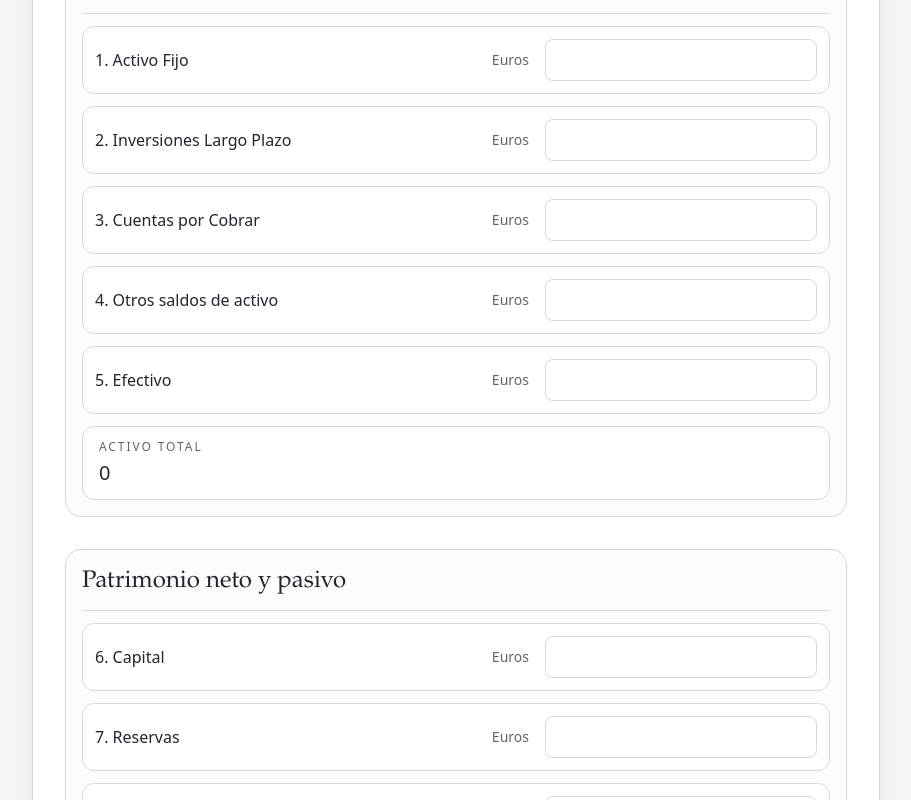
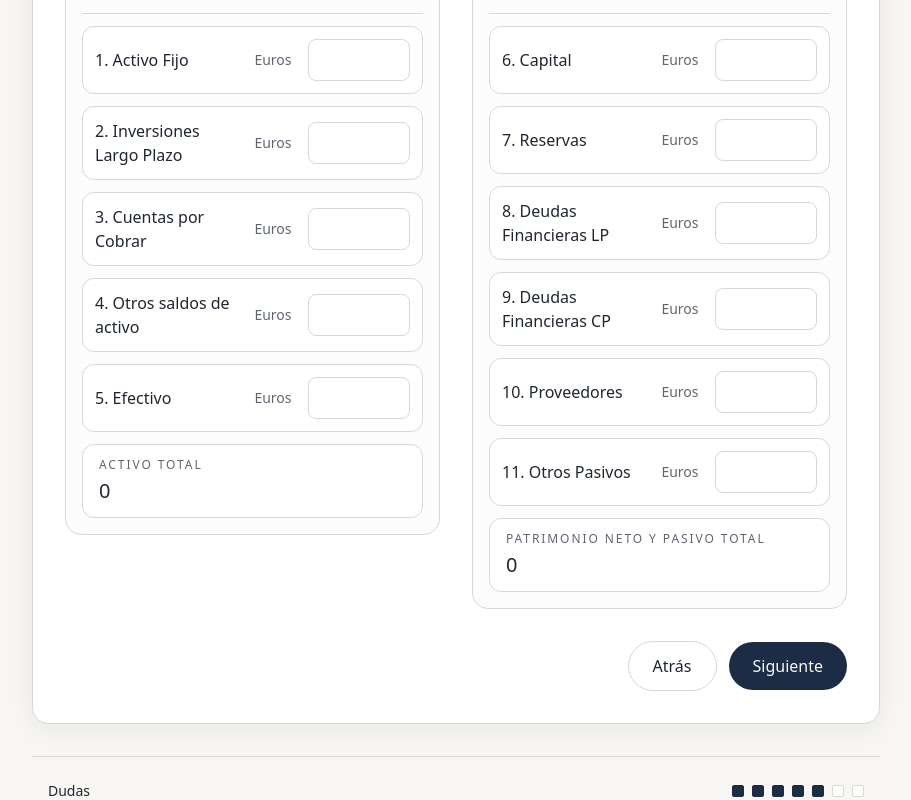
Before and after one commit to javiergfornos-droid/vym, a Next.js app: page /wizard/balance-sheet in a window 1280 px wide. Shown: the part 420-1220 px from the top of the page, without its empty margins (184-1095 px from the left). Built offline with nearby package versions, Linux system fonts and the light colour scheme.

Commit message:
Refine wizard nav placement and financial data display

```diff
--- a/src/components/balance-sheet-form.tsx
+++ b/src/components/balance-sheet-form.tsx
@@ -3,6 +3,7 @@
 import { useEffect, useMemo, useState } from 'react';
 
 import { WIZARD_STORAGE_KEYS, readWizardStorage, writeWizardStorage } from '@/lib/wizard-storage';
+import { FormattedNumberInput } from './formatted-number-input';
 import { WizardResetActions } from './wizard-reset-actions';
 
 type Props = {
@@ -71,6 +72,7 @@ export function BalanceSheetForm({ lang, unitLabel, labels }: Props) {
     <div className="space-y-8">
       <WizardResetActions lang={lang} onClearScreen={() => setValues(INITIAL_VALUES)} />
 
+      <div className="grid gap-8 lg:grid-cols-2 lg:items-start">
         <section className="space-y-3 rounded-2xl border border-line bg-ivory/30 p-4">
           <div className="border-b border-line pb-3">
             <h2 className="font-editorial text-2xl text-slateInk">{labels.assets}</h2>
@@ -83,12 +85,11 @@ export function BalanceSheetForm({ lang, unitLabel, labels }: Props) {
                 <span className="sr-only">
                   {item} {labels.amount}
                 </span>
-              <input
+                <FormattedNumberInput
                   className="no-spinner w-full rounded-lg border border-line bg-white px-3 py-2 text-right text-slateInk outline-none transition focus:border-accent"
-                inputMode="decimal"
-                type="number"
+                  lang={lang}
                   value={values.assets[index]}
-                onChange={(event) => setAssetValue(index, event.target.value)}
+                  onChange={(value) => setAssetValue(index, value)}
                 />
               </label>
             </div>
@@ -111,12 +112,11 @@ export function BalanceSheetForm({ lang, unitLabel, labels }: Props) {
                 <span className="sr-only">
                   {item} {labels.amount}
                 </span>
-              <input
+                <FormattedNumberInput
                   className="no-spinner w-full rounded-lg border border-line bg-white px-3 py-2 text-right text-slateInk outline-none transition focus:border-accent"
-                inputMode="decimal"
-                type="number"
+                  lang={lang}
                   value={values.liabilities[index]}
-                onChange={(event) => setLiabilityValue(index, event.target.value)}
+                  onChange={(value) => setLiabilityValue(index, value)}
                 />
               </label>
             </div>
@@ -127,5 +127,6 @@ export function BalanceSheetForm({ lang, unitLabel, labels }: Props) {
           </div>
         </section>
       </div>
+    </div>
   );
 }
--- /dev/null
+++ b/src/components/formatted-number-input.tsx
@@ -0,0 +1,83 @@
+'use client';
+
+import { useEffect, useMemo, useState } from 'react';
+
+type Props = {
+  lang: 'es' | 'en';
+  value: string;
+  onChange: (value: string) => void;
+  className: string;
+};
+
+const getSeparators = (lang: 'es' | 'en') =>
+  lang === 'es' ? { decimal: ',', group: '.' } : { decimal: '.', group: ',' };
+
+const toCanonical = (rawInput: string) => {
+  const cleaned = rawInput.replace(/\s/g, '').replace(/[^\d.,]/g, '');
+  if (!cleaned) return '';
+
+  const lastDot = cleaned.lastIndexOf('.');
+  const lastComma = cleaned.lastIndexOf(',');
+  const decimalIndex = Math.max(lastDot, lastComma);
+
+  const integerPart = (decimalIndex >= 0 ? cleaned.slice(0, decimalIndex) : cleaned).replace(/\D/g, '');
+  const fractionPart = (decimalIndex >= 0 ? cleaned.slice(decimalIndex + 1) : '').replace(/\D/g, '');
+
+  const normalizedInteger = integerPart || '0';
+  return fractionPart ? `${normalizedInteger}.${fractionPart}` : normalizedInteger;
+};
+
+const formatForDisplay = (value: string, lang: 'es' | 'en') => {
+  if (!value) return '';
+
+  const numberValue = Number(value);
+  if (!Number.isFinite(numberValue)) return '';
+
+  const fractionDigits = value.includes('.') ? value.split('.')[1].length : 0;
+  return new Intl.NumberFormat(lang === 'es' ? 'es-ES' : 'en-US', {
+    minimumFractionDigits: fractionDigits,
+    maximumFractionDigits: fractionDigits,
+  }).format(numberValue);
+};
+
+const toLocaleEditable = (value: string, lang: 'es' | 'en') => {
+  const { decimal } = getSeparators(lang);
+  return decimal === ',' ? value.replace('.', ',') : value;
+};
+
+export function FormattedNumberInput({ lang, value, onChange, className }: Props) {
+  const [isFocused, setIsFocused] = useState(false);
+  const [text, setText] = useState('');
+
+  const displayValue = useMemo(() => {
+    if (isFocused) return text;
+    return formatForDisplay(value, lang);
+  }, [isFocused, lang, text, value]);
+
+  useEffect(() => {
+    if (!isFocused) {
+      setText(formatForDisplay(value, lang));
+    }
+  }, [isFocused, lang, value]);
+
+  return (
+    <input
+      className={className}
+      inputMode="decimal"
+      type="text"
+      value={displayValue}
+      onFocus={() => {
+        setIsFocused(true);
+        setText(toLocaleEditable(value, lang));
+      }}
+      onBlur={() => {
+        setIsFocused(false);
+      }}
+      onChange={(event) => {
+        const nextText = event.target.value;
+        setText(nextText);
+        onChange(toCanonical(nextText));
+      }}
+    />
+  );
+}
--- a/src/components/income-statement-form.tsx
+++ b/src/components/income-statement-form.tsx
@@ -3,6 +3,7 @@
 import { useEffect, useMemo, useState } from 'react';
 
 import { WIZARD_STORAGE_KEYS, readWizardStorage, writeWizardStorage } from '@/lib/wizard-storage';
+import { FormattedNumberInput } from './formatted-number-input';
 import { WizardResetActions } from './wizard-reset-actions';
 
 type ItemKey =
@@ -28,6 +29,8 @@ export function IncomeStatementForm({ lang, unitLabel }: IncomeStatementFormProp
           amount: 'Importe',
           ebitda: 'EBITDA',
           ebit: 'EBIT',
+          ebitdaMargin: 'EBITDA Margin',
+          ebitMargin: 'EBIT Margin',
           items: [
             { key: 'sales' as ItemKey, label: 'Ventas / Ingresos' },
             { key: 'purchases' as ItemKey, label: 'Compras / Aprovisionamientos' },
@@ -44,6 +47,8 @@ export function IncomeStatementForm({ lang, unitLabel }: IncomeStatementFormProp
           amount: 'Amount',
           ebitda: 'EBITDA',
           ebit: 'EBIT',
+          ebitdaMargin: 'EBITDA Margin',
+          ebitMargin: 'EBIT Margin',
           items: [
             { key: 'sales' as ItemKey, label: 'Sales / Revenue' },
             { key: 'purchases' as ItemKey, label: 'Purchases / Supplies' },
@@ -79,13 +84,31 @@ export function IncomeStatementForm({ lang, unitLabel }: IncomeStatementFormProp
 
   const totals = useMemo(() => {
     const number = (key: ItemKey) => Number(values[key] || 0);
-    const ebitda = number('sales') - number('purchases') - number('adminExpenses') - number('personnelExpenses');
+    const revenue = number('sales');
+    const ebitda = revenue - number('purchases') - number('adminExpenses') - number('personnelExpenses');
     const ebit = ebitda - number('amortizations');
 
-    return { ebitda, ebit };
+    return {
+      ebitda,
+      ebit,
+      ebitdaMargin: revenue !== 0 ? ebitda / revenue : null,
+      ebitMargin: revenue !== 0 ? ebit / revenue : null,
+    };
   }, [values]);
 
   const formatNumber = (value: number) => new Intl.NumberFormat(lang === 'es' ? 'es-ES' : 'en-US').format(value);
+
+  const formatPercentage = (value: number | null) => {
+    if (value === null) {
+      return '—';
+    }
+
+    return new Intl.NumberFormat(lang === 'es' ? 'es-ES' : 'en-US', {
+      style: 'percent',
+      minimumFractionDigits: 1,
+      maximumFractionDigits: 1,
+    }).format(value);
+  };
 
   return (
     <div className="space-y-6">
@@ -102,19 +125,18 @@ export function IncomeStatementForm({ lang, unitLabel }: IncomeStatementFormProp
               <span className="sr-only">
                 {item.label} {labels.amount}
               </span>
-              <input
+              <FormattedNumberInput
                 className="no-spinner w-full rounded-lg border border-line bg-white px-3 py-2 text-right text-slateInk outline-none transition focus:border-accent"
-                inputMode="decimal"
-                type="number"
+                lang={lang}
                 value={values[item.key]}
-                onChange={(event) => setValues((prev) => ({ ...prev, [item.key]: event.target.value }))}
+                onChange={(value) => setValues((prev) => ({ ...prev, [item.key]: value }))}
               />
             </label>
           </div>
         ))}
       </div>
 
-      <div className="grid gap-3 border-t border-line pt-4 sm:grid-cols-2">
+      <div className="grid gap-3 border-t border-line pt-4 sm:grid-cols-2 lg:grid-cols-4">
         <div className="rounded-xl border border-line bg-white px-4 py-3">
           <p className="text-xs uppercase tracking-[0.16em] text-mutedInk">{labels.ebitda}</p>
           <p className="mt-1 text-xl text-slateInk">{formatNumber(totals.ebitda)}</p>
@@ -123,6 +145,14 @@ export function IncomeStatementForm({ lang, unitLabel }: IncomeStatementFormProp
           <p className="text-xs uppercase tracking-[0.16em] text-mutedInk">{labels.ebit}</p>
           <p className="mt-1 text-xl text-slateInk">{formatNumber(totals.ebit)}</p>
         </div>
+        <div className="rounded-xl border border-line bg-white px-4 py-3">
+          <p className="text-xs uppercase tracking-[0.16em] text-mutedInk">{labels.ebitdaMargin}</p>
+          <p className="mt-1 text-xl text-slateInk">{formatPercentage(totals.ebitdaMargin)}</p>
+        </div>
+        <div className="rounded-xl border border-line bg-white px-4 py-3">
+          <p className="text-xs uppercase tracking-[0.16em] text-mutedInk">{labels.ebitMargin}</p>
+          <p className="mt-1 text-xl text-slateInk">{formatPercentage(totals.ebitMargin)}</p>
+        </div>
       </div>
     </div>
   );
--- a/src/components/wizard-bottom-nav.tsx
+++ b/src/components/wizard-bottom-nav.tsx
@@ -8,32 +8,62 @@ type Props = {
   nextHref?: string;
   step: number;
   total: number;
+  mode?: 'full' | 'buttons' | 'meta';
 };
 
 const withLang = (href: string, lang: Language) => `${href}${href.includes('?') ? '&' : '?'}lang=${lang}`;
 
-export function WizardBottomNav({ lang, backHref, nextHref, step, total }: Props) {
+export function WizardBottomNav({ lang, backHref, nextHref, step, total, mode = 'full' }: Props) {
   const t = labels[lang].wizard;
 
-  return (
-    <footer className="mt-16 border-t border-line pt-6">
-      <div className="mx-auto flex max-w-4xl flex-wrap items-center justify-between gap-4 px-4">
-        <div className="flex items-center gap-3">
+  const buttons = (
+    <div className="flex items-center justify-end gap-3">
       {backHref ? (
-            <Link className="rounded-full border border-line px-4 py-2 text-sm" href={withLang(backHref, lang)}>
+        <Link className="rounded-full border border-line px-6 py-3 text-base" href={withLang(backHref, lang)}>
           {t.back}
         </Link>
       ) : (
-            <span className="rounded-full border border-line px-4 py-2 text-sm text-mutedInk">{t.back}</span>
+        <span className="rounded-full border border-line px-6 py-3 text-base text-mutedInk">{t.back}</span>
       )}
       {nextHref ? (
-            <Link className="rounded-full bg-accent px-4 py-2 text-sm text-ivory" href={withLang(nextHref, lang)}>
+        <Link className="rounded-full bg-accent px-6 py-3 text-base text-ivory" href={withLang(nextHref, lang)}>
           {t.next}
         </Link>
       ) : (
-            <span className="rounded-full bg-line px-4 py-2 text-sm text-mutedInk">{t.next}</span>
+        <span className="rounded-full bg-line px-6 py-3 text-base text-mutedInk">{t.next}</span>
       )}
     </div>
+  );
+
+  if (mode === 'buttons') {
+    return buttons;
+  }
+
+  const meta = (
+    <div className="mx-auto flex max-w-4xl flex-wrap items-center justify-between gap-4 px-4">
+      <button className="text-sm text-slateInk underline decoration-line underline-offset-4">{t.doubts}</button>
+      <div className="flex min-w-44 justify-end gap-2">
+        {Array.from({ length: total }, (_, index) => {
+          const filled = index < step;
+          return (
+            <span
+              key={`progress-${index + 1}`}
+              className={`h-3 w-3 rounded-[2px] border ${filled ? 'border-accent bg-accent' : 'border-line bg-white'}`}
+            />
+          );
+        })}
+      </div>
+    </div>
+  );
+
+  if (mode === 'meta') {
+    return <footer className="mt-8 border-t border-line pt-6">{meta}</footer>;
+  }
+
+  return (
+    <footer className="mt-8 border-t border-line pt-6">
+      <div className="mx-auto flex max-w-4xl flex-wrap items-center justify-between gap-4 px-4">
+        {buttons}
         <button className="text-sm text-slateInk underline decoration-line underline-offset-4">{t.doubts}</button>
         <div className="flex min-w-44 justify-end gap-2">
           {Array.from({ length: total }, (_, index) => {
--- a/src/components/wizard-step-shell.tsx
+++ b/src/components/wizard-step-shell.tsx
@@ -30,8 +30,20 @@ export function WizardStepShell({
         <h1 className="font-editorial text-4xl text-slateInk">{title}</h1>
         <p className="mt-3 max-w-2xl text-mutedInk">{description}</p>
       </header>
-      <section className="rounded-2xl border border-line bg-white p-8 shadow-whisper">{children}</section>
-      <WizardBottomNav backHref={backHref} lang={lang} nextHref={nextHref} step={step} total={total} />
+      <section className="rounded-2xl border border-line bg-white p-8 shadow-whisper">
+        {children}
+        <div className="mt-8 flex justify-end">
+          <WizardBottomNav
+            backHref={backHref}
+            lang={lang}
+            mode="buttons"
+            nextHref={nextHref}
+            step={step}
+            total={total}
+          />
+        </div>
+      </section>
+      <WizardBottomNav backHref={backHref} lang={lang} mode="meta" nextHref={nextHref} step={step} total={total} />
     </main>
   );
 }
```
Lines whose indentation alone changed are shown as unchanged.
